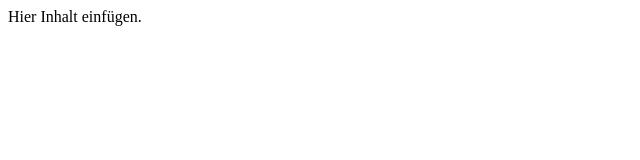
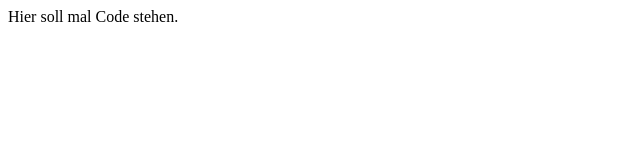
Before and after one commit to jan-patrick/ScriptText, a plain HTML site: page Coder/index.html in a window 1280 px wide. Shown: the full height of the page, 0-640 px from the left. Drawn offline with Linux system fonts and the light colour scheme.

Commit message:
initial commit

```diff
--- a/Coder/index.html
+++ b/Coder/index.html
@@ -7,7 +7,7 @@
     <link href="css/default.css" rel="stylesheet" />
 </head>
 <body>
-    <div>Hier Inhalt einfügen.</div>
+    <div>Hier soll mal Code stehen.</div>
     <script src="js/main.js"></script>
 </body>
 </html>
```
